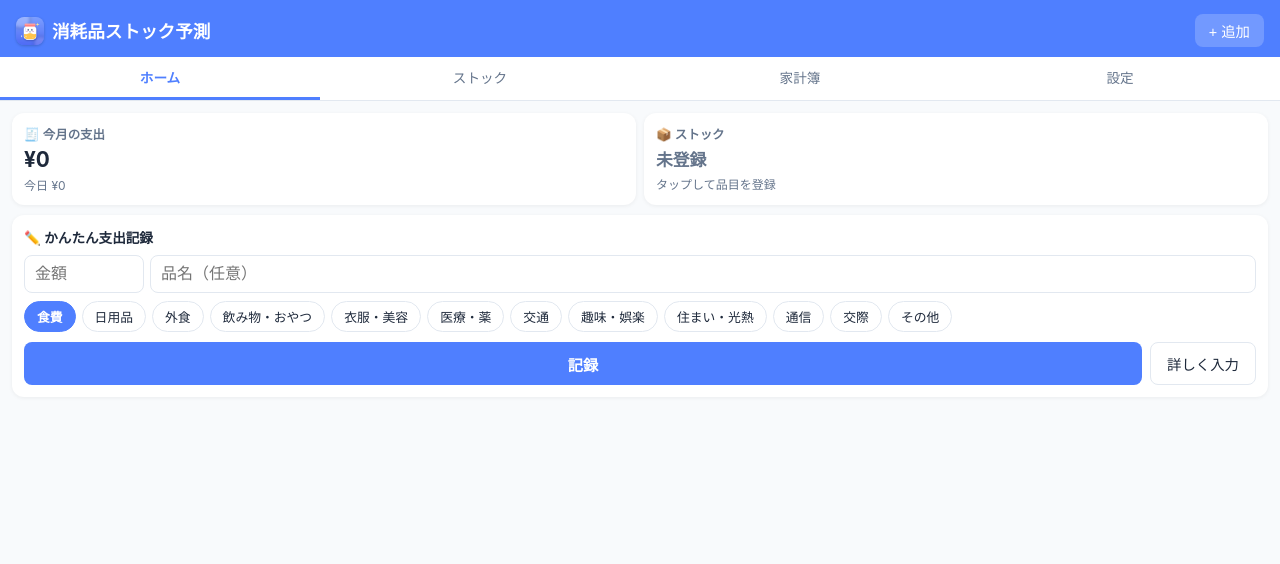
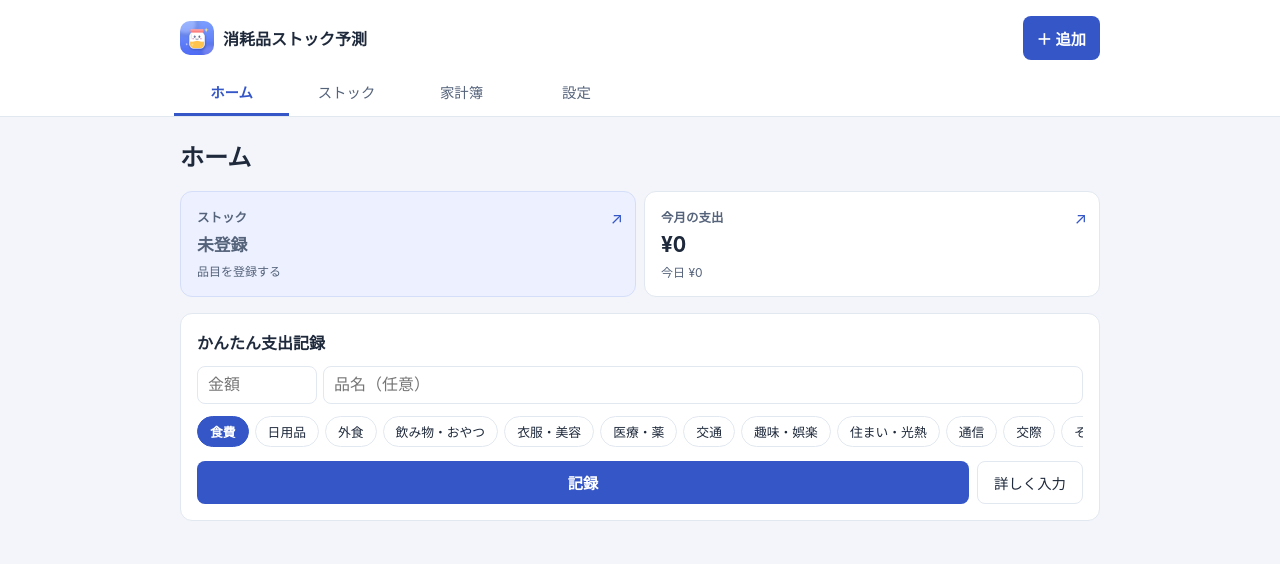
Before and after one commit to yoko-maker/consumable-forecast, a plain HTML site: page web/index.html in a window 1280 px wide. Drawn offline with Linux system fonts and the light colour scheme.

Commit message:
Improve stock and expense dashboard UI

```diff
--- a/web/app.js
+++ b/web/app.js
@@ -244,15 +244,16 @@ function backupBanner() {
 function renderHome() {
   const over = sortByUrgency(state.items.filter(i => i.status === 'overdue'));
   const alertHtml = over.length ? `
-    <div class="section-head"><h3>⚠ 切れている品目</h3>
+    <section class="home-alerts" aria-labelledby="home-alert-title">
+    <div class="section-head"><h2 id="home-alert-title">補充を確認する品目</h2>
       <button class="btn-ghost btn-small" onclick="showView('stock')">ストックを見る</button></div>
     <div class="alert-list">${over.map(i => `
       <button class="alert-row" onclick="showView('stock')">
         <span class="alert-name"><span class="item-emoji">${itemEmoji(i)}</span>${esc(i.name)}</span>
         <span class="alert-stock">在庫 ${stockLabel(i)}</span>
         <span class="alert-days">${shortDays(i.expectedRunout)}</span>
-      </button>`).join('')}</div>` : '';
-  return renderHomeDashboard() + backupBanner() + alertHtml;
+      </button>`).join('')}</div></section>` : '';
+  return renderHomeDashboard() + alertHtml + backupBanner() + renderQuickEntry();
 }
 
 function stockCard(item) {
@@ -321,7 +322,7 @@ function renderStock() {
         <button class="btn-ghost btn-small" onclick="showView('add')">+ 品目</button>
       </div>
     </div>
-    ${sortByUrgency(state.items).map(stockCard).join('')}`;
+    <div class="stock-grid">${sortByUrgency(state.items).map(stockCard).join('')}</div>`;
 }
 
 function emojiPickerHtml(prefix, selected = '') {
@@ -500,15 +501,26 @@ function render() {
     case 'expenses':     main.innerHTML = renderExpenses();    break;
     case 'expense-form': main.innerHTML = renderExpenseForm(); break;
   }
+  const pageTitle = {
+    home: 'ホーム',
+    stock: 'ストック',
+    add: '品目を追加',
+    expenses: '家計簿',
+    settings: '設定',
+  }[state.view];
+  if (pageTitle) main.insertAdjacentHTML('afterbegin', `<h2 class="page-title">${pageTitle}</h2>`);
   afterRenderExpenseForm();
   const tab = state.view === 'expense-form' ? 'expenses' : state.view;
-  document.querySelectorAll('.nav-tab').forEach(t =>
-    t.classList.toggle('active', t.dataset.view === tab)
-  );
+  document.querySelectorAll('.nav-tab').forEach(t => {
+    const current = t.dataset.view === tab;
+    t.classList.toggle('active', current);
+    if (current) t.setAttribute('aria-current', 'page');
+    else t.removeAttribute('aria-current');
+  });
   // 家計簿タブでは「＋ 追加」で支出を記録する
   const inExpenses = tab === 'expenses';
   const addBtn = document.getElementById('btn-add');
-  addBtn.textContent = inExpenses ? '+ 支出' : '+ 追加';
+  addBtn.textContent = inExpenses ? '＋ 支出' : '＋ 追加';
   addBtn.hidden = state.view === 'expense-form';
 }
 
--- a/web/expenses.js
+++ b/web/expenses.js
@@ -111,28 +111,34 @@ function renderHomeDashboard() {
   const over = state.items.filter(i => i.status === 'overdue').length;
   const soon = state.items.filter(i => i.status === 'soon').length;
 
-  let stockMain;
-  if (!state.items.length)  stockMain = '<div class="tile-value tile-muted">未登録</div>';
-  else if (over)            stockMain = `<div class="tile-value tile-overdue">⚠ 超過 ${over}件</div>`;
-  else if (soon)            stockMain = `<div class="tile-value tile-soon">🔔 そろそろ ${soon}件</div>`;
-  else                      stockMain = '<div class="tile-value tile-ok">✓ 余裕あり</div>';
+  let stockValue = '余裕あり';
+  let stockTone = 'ok';
+  if (!state.items.length) {
+    stockValue = '未登録';
+    stockTone = 'muted';
+  } else if (over) {
+    stockValue = `超過 ${over}件`;
+    stockTone = 'overdue';
+  } else if (soon) {
+    stockValue = `そろそろ ${soon}件`;
+    stockTone = 'soon';
+  }
   const stockSub = [over && soon ? `そろそろ ${soon}件` : '', state.items.length ? `全${state.items.length}品目` : '']
     .filter(Boolean).join('・');
 
   return `
     <div class="tiles">
-      <div class="tile" role="button" tabindex="0" onclick="showView('expenses')">
-        <div class="tile-label">🧾 今月の支出</div>
-        <div class="tile-value">${yen(state.thisMonthTotal)}</div>
-        <div class="tile-sub">今日 ${yen(state.todayTotal)}</div>
-      </div>
-      <div class="tile" role="button" tabindex="0" onclick="showView('stock')">
-        <div class="tile-label">📦 ストック</div>
-        ${stockMain}
-        <div class="tile-sub">${stockSub || 'タップして品目を登録'}</div>
-      </div>
-    </div>
-    ${renderQuickEntry()}`;
+      <button type="button" class="tile tile-stock" onclick="showView('stock')">
+        <span class="tile-label">ストック</span><span class="tile-arrow" aria-hidden="true">↗</span>
+        <span class="tile-value tile-${stockTone}">${stockValue}</span>
+        <span class="tile-sub">${stockSub || '品目を登録する'}</span>
+      </button>
+      <button type="button" class="tile" onclick="showView('expenses')">
+        <span class="tile-label">今月の支出</span><span class="tile-arrow" aria-hidden="true">↗</span>
+        <span class="tile-value">${yen(state.thisMonthTotal)}</span>
+        <span class="tile-sub">今日 ${yen(state.todayTotal)}</span>
+      </button>
+    </div>`;
 }
 
 // タイル用の短い残り日数
@@ -147,11 +153,11 @@ function renderQuickEntry() {
   const sel = state.quick.category || cats[0];
   return `
     <form class="quick" onsubmit="submitQuick(event)" autocomplete="off">
-      <div class="quick-title">✏️ かんたん支出記録</div>
+      <h2 class="quick-title">かんたん支出記録</h2>
       <datalist id="dl-q-names">${state.expNames.map(s => `<option value="${esc(s)}">`).join('')}</datalist>
       <div class="quick-row">
-        <input type="number" id="q-amount" inputmode="numeric" step="1" min="1" placeholder="金額" required>
-        <input type="text" id="q-name" list="dl-q-names" placeholder="品名（任意）" oninput="onQuickName()">
+        <input type="number" id="q-amount" aria-label="金額（円）" inputmode="numeric" step="1" min="1" placeholder="金額" required>
+        <input type="text" id="q-name" aria-label="品名（任意）" list="dl-q-names" placeholder="品名（任意）" oninput="onQuickName()">
       </div>
       <div class="quick-cats" role="radiogroup" aria-label="カテゴリ">
         ${cats.map(c => `<button type="button" class="qcat ${c === sel ? 'selected' : ''}"
--- a/web/index.html
+++ b/web/index.html
@@ -7,7 +7,7 @@
   <link rel="manifest" href="./manifest.json">
   <link rel="icon" type="image/png" sizes="32x32" href="./favicon-32.png">
   <link rel="apple-touch-icon" href="./apple-touch-icon.png">
-  <meta name="theme-color" content="#4f7fff">
+  <meta name="theme-color" content="#3456c7">
   <meta name="description" content="在庫を数えずに、切らさず・買いすぎずに回す消耗品ストック予測">
   <meta name="apple-mobile-web-app-capable" content="yes">
   <meta name="apple-mobile-web-app-title" content="ストック予測">
@@ -17,15 +17,15 @@
     [hidden] { display: none !important; }
 
     :root {
-      --c-primary: #4f7fff;
+      --c-primary: #3456c7;
       --c-soon:    #f59e0b;
-      --c-overdue: #ef4444;
+      --c-overdue: #b42332;
       --c-ok:      #22c55e;
-      --c-bg:      #f8fafc;
+      --c-bg:      #f3f5fa;
       --c-card:    #ffffff;
       --c-border:  #e2e8f0;
       --c-text:    #1e293b;
-      --c-muted:   #64748b;
+      --c-muted:   #54627a;
       --radius:    12px;
     }
 
@@ -38,67 +38,71 @@
       flex-direction: column;
     }
 
-    /* ── Header ── */
-    header {
-      background: var(--c-primary);
-      color: #fff;
-      padding: 14px 16px 10px;
+    /* ── App shell ── */
+    button { font-family: inherit; }
+    :focus-visible { outline: 3px solid var(--c-primary); outline-offset: 3px; }
+    .app-header { background: var(--c-card); border-bottom: 1px solid var(--c-border); }
+    .header-inner, nav, #main, .app-notice {
+      width: min(100%, 960px);
+      margin-inline: auto;
+    }
+    .header-inner {
+      padding: 16px 20px 10px;
       display: flex;
       align-items: center;
       justify-content: space-between;
+      gap: 12px;
     }
-    header h1 { font-size: 1.1rem; font-weight: 700; display: flex; align-items: center; gap: 8px; }
-    header h1 img { width: 28px; height: 28px; border-radius: 8px; box-shadow: 0 1px 3px rgba(0,0,0,.2); }
-    #btn-add {
-      background: rgba(255,255,255,0.2);
-      border: none;
-      color: #fff;
-      border-radius: 8px;
-      padding: 6px 14px;
-      font-size: 0.9rem;
-      cursor: pointer;
-    }
+    .header-inner h1 { font-size: 1rem; display: flex; align-items: center; gap: 9px; }
+    .header-inner h1 img { width: 34px; height: 34px; border-radius: 10px; flex: none; }
+    #btn-add { flex: none; min-height: 44px; padding-inline: 14px; }
 
-    /* ── Nav ── */
-    nav {
-      display: flex;
-      background: #fff;
-      border-bottom: 1px solid var(--c-border);
-    }
+    nav { display: flex; padding-inline: 14px; }
     .nav-tab {
+      min-height: 46px;
       flex: 1;
-      padding: 10px 0;
-      text-align: center;
-      font-size: 0.85rem;
+      padding: 8px 4px;
       color: var(--c-muted);
       cursor: pointer;
       border: none;
       background: none;
       border-bottom: 3px solid transparent;
+      font-size: 0.9rem;
     }
     .nav-tab.active {
       color: var(--c-primary);
       border-bottom-color: var(--c-primary);
-      font-weight: 600;
+      font-weight: 700;
     }
 
-    /* ── Main ── */
     #main {
-      flex: 1;
-      padding: 12px;
-      overflow-y: auto;
+      padding: 24px 20px 40px;
       display: flex;
       flex-direction: column;
-      gap: 10px;
+      gap: 16px;
+    }
+    .page-title { font-size: 1.5rem; line-height: 1.4; }
+    .stock-grid {
+      display: grid;
+      grid-template-columns: repeat(auto-fit, minmax(min(100%, 330px), 1fr));
+      gap: 12px;
+    }
+    @media (min-width: 720px) {
+      .nav-tab { flex: 0 0 115px; }
+    }
+    @media (max-width: 380px) {
+      .header-inner, #main { padding-inline: 12px; }
     }
 
     /* ── Card ── */
     .card {
       background: var(--c-card);
       border-radius: var(--radius);
+      border: 1px solid var(--c-border);
       border-left: 4px solid var(--c-ok);
-      padding: 12px 14px;
-      box-shadow: 0 1px 4px rgba(0,0,0,.06);
+      padding: 14px;
+      display: flex;
+      flex-direction: column;
     }
     .card.status-soon    { border-left-color: var(--c-soon); }
     .card.status-overdue { border-left-color: var(--c-overdue); }
@@ -107,9 +111,10 @@
       display: flex;
       align-items: center;
       justify-content: space-between;
-      margin-bottom: 6px;
+      flex-wrap: wrap;
+      gap: 6px;
+      margin-bottom: 8px;
     }
-    .item-name { font-weight: 700; font-size: 1rem; }
 
     .badge { font-size: 0.72rem; padding: 2px 8px; border-radius: 99px; white-space: nowrap; }
     .badge-ok      { background: #dcfce7; color: #15803d; }
@@ -143,7 +148,9 @@
     }
 
     /* ── Card actions ── */
-    .card-actions { display: flex; gap: 6px; align-items: center; flex-wrap: wrap; }
+    .card-actions { display: flex; gap: 8px; align-items: center; flex-wrap: wrap; margin-top: auto; }
+    .card-actions button, .btn-close { min-height: 44px; }
+    .btn-close { min-width: 44px; }
 
     .btn-buy {
       flex: 1;
@@ -209,7 +216,6 @@
       border: 1px solid var(--c-border);
       border-radius: 8px;
       font-size: 1rem;
-      outline: none;
       font-weight: 400;
     }
     input:focus { border-color: var(--c-primary); }
@@ -311,6 +317,7 @@
     .item-name {
       background: none; border: none; padding: 0; font: inherit; color: inherit; cursor: pointer;
       text-align: left; display: flex; align-items: center; gap: 6px; min-width: 0;
+      font-weight: 700; overflow-wrap: anywhere;
     }
     .item-emoji { font-size: 1.15rem; line-height: 1; }
     .cost { margin-left: 6px; font-size: 0.75rem; color: #3730a3; }
@@ -443,13 +450,19 @@
     /* ── ホームのタイル・かんたん記録 ── */
     .tiles { display: grid; grid-template-columns: minmax(0, 1fr) minmax(0, 1fr); gap: 8px; }
     .tile {
-      background: var(--c-card); border-radius: var(--radius); padding: 12px;
-      box-shadow: 0 1px 4px rgba(0,0,0,.06); cursor: pointer; min-width: 0;
-      display: flex; flex-direction: column; gap: 4px;
+      position: relative;
+      background: var(--c-card); border: 1px solid var(--c-border);
+      border-radius: var(--radius); padding: 16px;
+      cursor: pointer; min-width: 0; font: inherit; color: inherit; text-align: left;
+      display: flex; flex-direction: column; gap: 6px;
     }
+    .tile:hover { border-color: var(--c-primary); }
+    .tile-label { padding-right: 16px; }
+    .tile-arrow { position: absolute; top: 16px; right: 12px; color: var(--c-primary); }
+    .tile-stock { background: #edf1ff; border-color: #d5def9; }
     .tile:active { opacity: .85; }
     .tile-label { font-size: 0.78rem; color: var(--c-muted); font-weight: 600; }
-    .tile-value { font-size: 1.3rem; font-weight: 700; white-space: nowrap; overflow: hidden; text-overflow: ellipsis; }
+    .tile-value { font-size: 1.3rem; font-weight: 700; overflow-wrap: anywhere; font-variant-numeric: tabular-nums; }
     .tile-value.tile-overdue { color: var(--c-overdue); font-size: 1.05rem; }
     .tile-value.tile-soon    { color: #b45309; font-size: 1.05rem; }
     .tile-value.tile-ok      { color: #15803d; font-size: 1.05rem; }
@@ -462,23 +475,17 @@
       border-radius: 10px; padding: 9px 12px; font: inherit; color: inherit; cursor: pointer;
     }
     .alert-name { flex: 1; min-width: 0; display: flex; align-items: center; gap: 6px; font-weight: 600;
-                  font-size: 0.9rem; overflow: hidden; text-overflow: ellipsis; white-space: nowrap; }
-    .alert-stock { font-size: 0.75rem; color: var(--c-muted); white-space: nowrap; }
+                  font-size: 0.9rem; overflow-wrap: anywhere; }
+    .alert-stock { font-size: 0.75rem; color: var(--c-muted); overflow-wrap: anywhere; max-width: 40%; }
     .alert-days { font-size: 0.8rem; color: var(--c-overdue); font-weight: 700; white-space: nowrap; }
     .stock-head { display: flex; flex-wrap: wrap; align-items: center; justify-content: space-between; gap: 8px; }
-    .stock-actions { display: flex; gap: 6px; margin-left: auto; }
-    .tile-list { list-style: none; display: flex; flex-direction: column; gap: 2px; font-size: 0.75rem; }
-    .tile-list li { display: flex; justify-content: space-between; gap: 4px; min-width: 0; }
-    .tile-list li > span:first-child { overflow: hidden; text-overflow: ellipsis; white-space: nowrap; }
-    .tile-list li.overdue .tile-days { color: var(--c-overdue); font-weight: 700; }
-    .tile-list li.soon .tile-days    { color: #b45309; font-weight: 700; }
-    .tile-days { white-space: nowrap; }
-    .tile-more { color: var(--c-muted); }
+    .stock-actions { display: flex; gap: 6px; }
+    .stock-actions button, .section-head button { min-height: 44px; }
     .quick {
-      background: var(--c-card); border-radius: var(--radius); padding: 12px;
-      box-shadow: 0 1px 4px rgba(0,0,0,.06); gap: 8px;
+      background: var(--c-card); border: 1px solid var(--c-border);
+      border-radius: var(--radius); padding: 16px; gap: 12px;
     }
-    .quick-title { font-size: 0.85rem; font-weight: 700; }
+    .quick-title { font-size: 1rem; font-weight: 700; }
     .quick-row { display: grid; grid-template-columns: 7.5em minmax(0, 1fr); gap: 6px; }
     .quick-row input { padding: 9px 10px; }
     .quick-cats { display: flex; gap: 6px; overflow-x: auto; padding-bottom: 2px; scrollbar-width: none; }
@@ -493,8 +500,9 @@
     .quick-stock input { width: 16px; height: 16px; }
     .quick-actions { display: flex; gap: 8px; }
     .quick-actions .btn-primary { flex: 1; }
-    .section-head { display: flex; align-items: center; justify-content: space-between; margin-top: 6px; }
-    .section-head h3 { margin: 0; }
+    .section-head { display: flex; flex-wrap: wrap; align-items: center; justify-content: space-between; gap: 8px; }
+    .section-head h2 { font-size: 1rem; }
+    .home-alerts { display: grid; gap: 8px; }
     .toast-undo {
       background: none; border: 1px solid rgba(255,255,255,.5); color: #fff; border-radius: 8px;
       padding: 4px 10px; font: inherit; font-size: 0.8rem; cursor: pointer; white-space: nowrap;
@@ -509,17 +517,19 @@
 </head>
 <body>
 
-<header>
-  <h1><img src="./icon-192.png" alt="">消耗品ストック予測</h1>
-  <button id="btn-add">+ 追加</button>
-</header>
+<header class="app-header">
+  <div class="header-inner">
+    <h1><img src="./icon-192.png" alt="">消耗品ストック予測</h1>
+    <button class="btn-primary" id="btn-add">＋ 追加</button>
+  </div>
 
-<nav>
-  <button class="nav-tab active" data-view="home">ホーム</button>
+<nav aria-label="メイン">
+  <button class="nav-tab active" data-view="home" aria-current="page">ホーム</button>
   <button class="nav-tab" data-view="stock">ストック</button>
   <button class="nav-tab" data-view="expenses">家計簿</button>
   <button class="nav-tab" data-view="settings">設定</button>
 </nav>
+</header>
 
 <div id="app-notice" class="app-notice" hidden></div>
 
@@ -531,7 +541,7 @@
 <dialog id="edit-dialog">
   <div class="dialog-header">
     <h2>品目を編集</h2>
-    <button id="btn-close-edit" class="btn-close">✕</button>
+    <button id="btn-close-edit" class="btn-close" aria-label="閉じる">✕</button>
   </div>
   <form id="edit-form">
     <label>品目名
@@ -582,7 +592,7 @@
 <dialog id="history-dialog">
   <div class="dialog-header">
     <h2 id="history-title">履歴</h2>
-    <button id="btn-close-history" class="btn-close">✕</button>
+    <button id="btn-close-history" class="btn-close" aria-label="閉じる">✕</button>
   </div>
   <div id="history-stock" class="history-stock"></div>
   <form id="history-form" class="history-add">
```
Also changed, not shown: web/version.js (+3 -5 lines), web/manifest.json.
